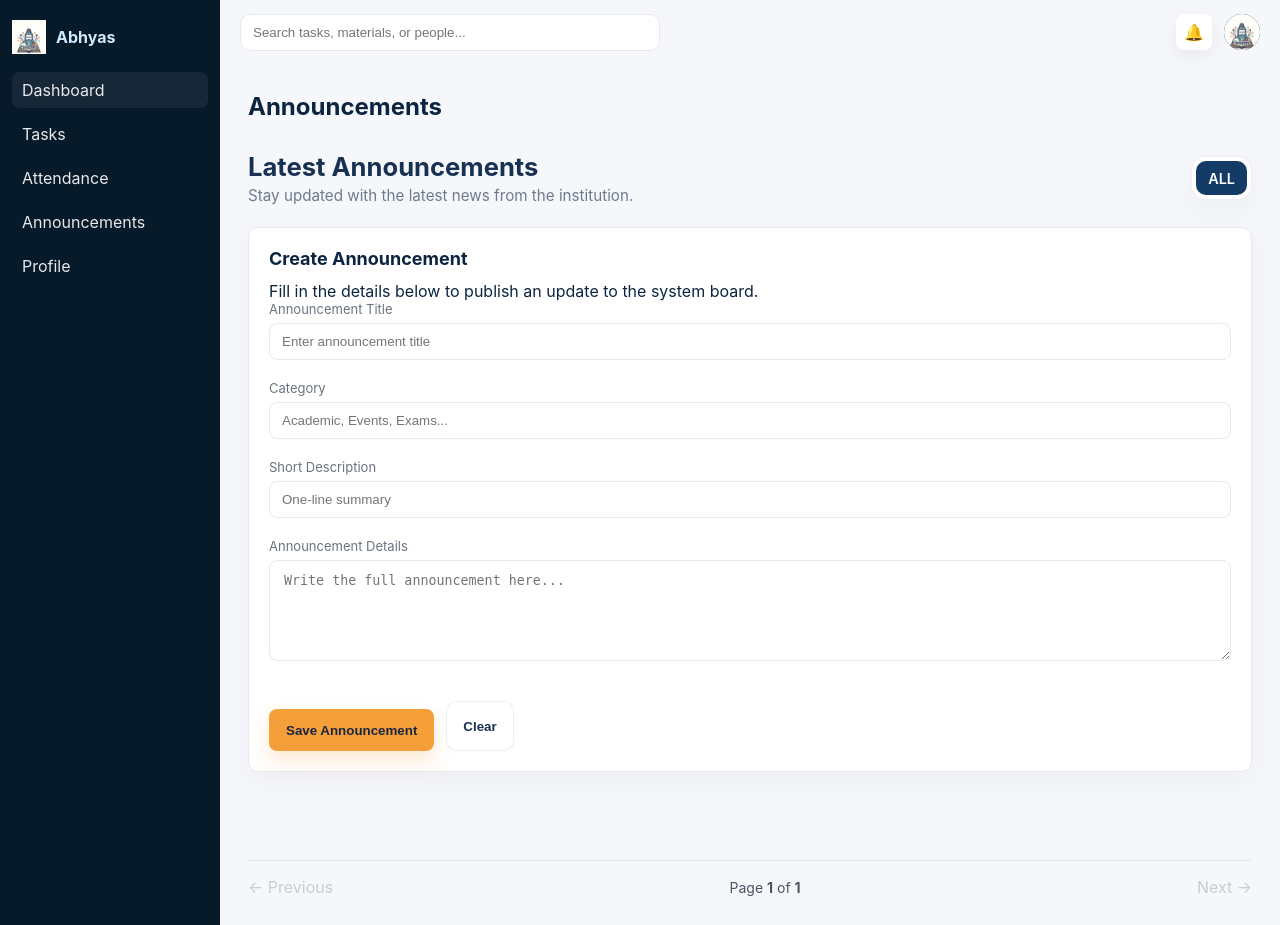
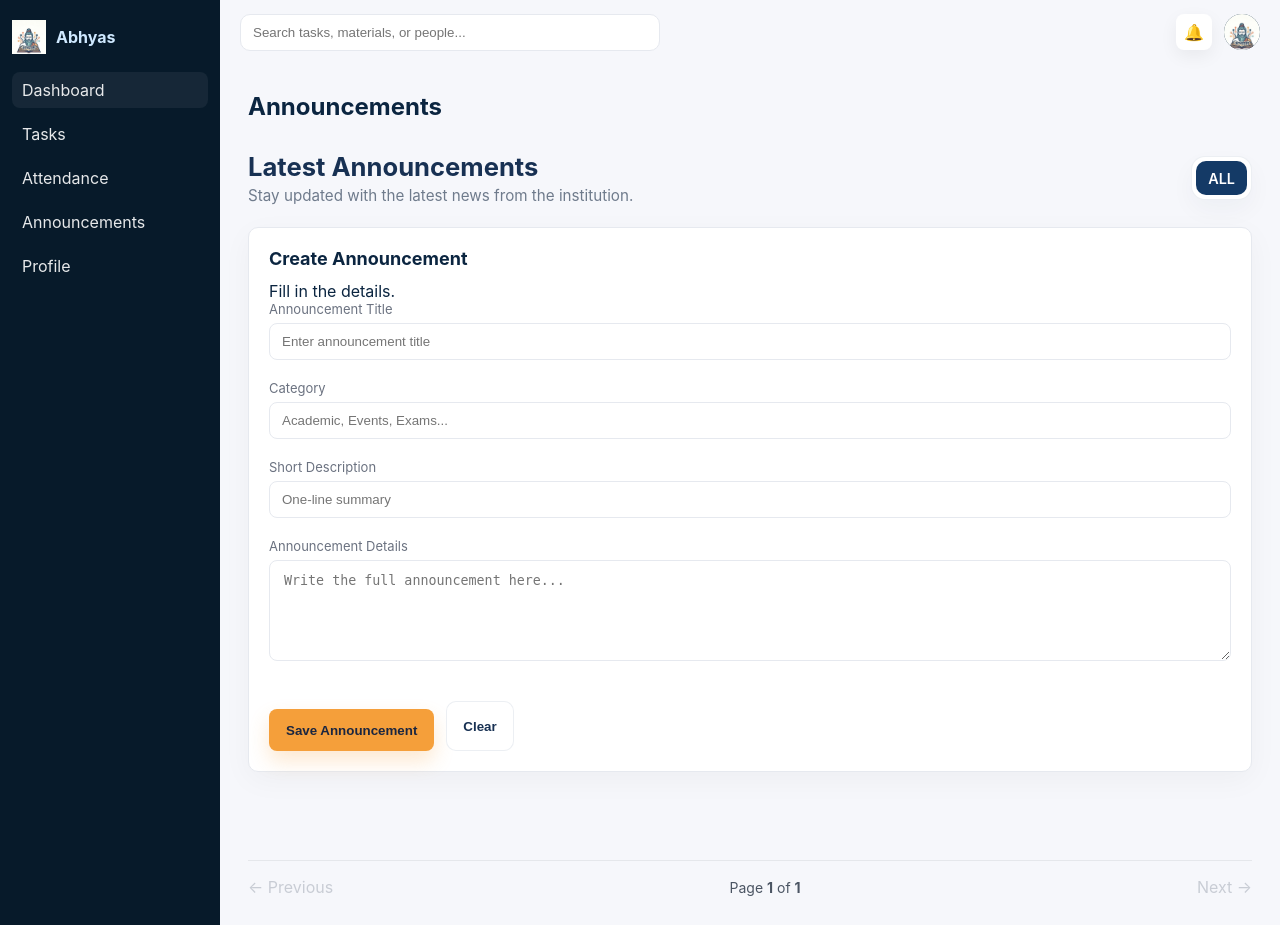
Before and after one commit to samirr298/abhyaas, a Flask app: page /announcement/create in a window 1280 px wide. Run offline with Flask 3, Linux system fonts and the light colour scheme.

Commit message:
little change

```diff
--- a/app/templates/announcement/announcement.html
+++ b/app/templates/announcement/announcement.html
@@ -89,7 +89,7 @@ Announcements | Abhyas
     {% if send == 'renderthepage' %}
     <section class="settings-card announcement-create-card">
         <h2>Create Announcement</h2>
-        <p class="muted">Fill in the details below to publish an update to the system board.</p>
+        <p class="muted">Fill in the details.</p>
         <form class="auth-form" method="POST" action="{{ url_for('announce.announcement_create') }}">
             <div class="field">
                 <span>Announcement Title</span>
```
